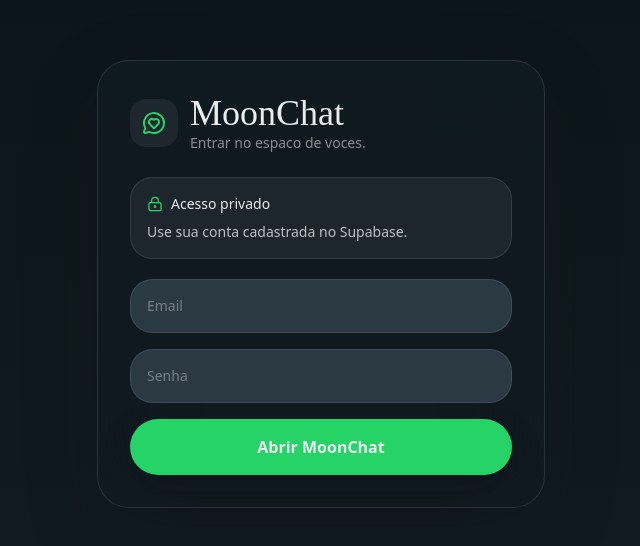
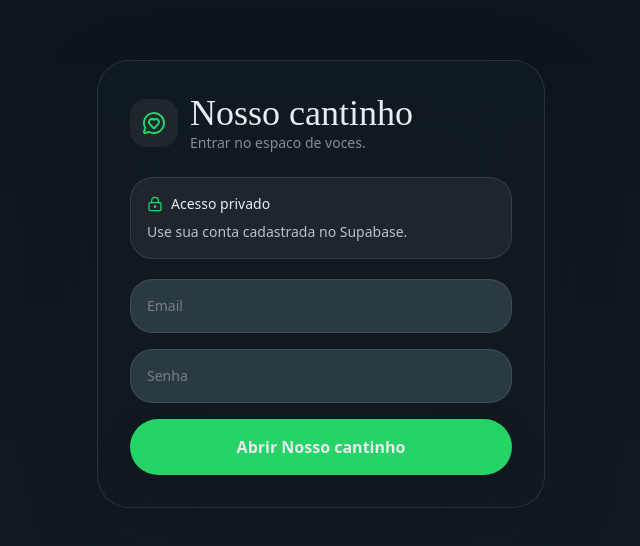
Before and after one commit to VitorTDS/Mensagens, a React (Vite) app: page /#/login in a window 1280 px wide. Shown: the part 116-662 px from the top of the page, without its empty margins (319-959 px from the left). Built offline with nearby package versions, Linux system fonts and the light colour scheme; no server answers.

Commit message:
Rename site to Nosso cantinho

```diff
--- a/index.html
+++ b/index.html
@@ -13,9 +13,9 @@
     <meta http-equiv="Permissions-Policy" content="camera=(), microphone=(), geolocation=(), payment=()" />
     <meta
       name="description"
-      content="MoonChat: aplicativo premium de mensagens privadas para casal."
+      content="Nosso cantinho: aplicativo premium de mensagens privadas para casal."
     />
-    <title>MoonChat</title>
+    <title>Nosso cantinho</title>
   </head>
   <body>
     <div id="root"></div>
--- a/src/components/ui/loading-screen.tsx
+++ b/src/components/ui/loading-screen.tsx
@@ -1,5 +1,6 @@
 import { motion } from 'framer-motion'
 import { MoonStar } from 'lucide-react'
+import { APP_NAME } from '../../lib/constants'
 
 export function LoadingScreen() {
   return (
@@ -16,7 +17,7 @@
           <MoonStar className="h-10 w-10 animate-pulseheart text-[var(--accent)]" />
         </div>
         <div className="text-center">
-          <p className="font-display text-4xl text-[var(--text-primary)]">MoonChat</p>
+          <p className="font-display text-4xl text-[var(--text-primary)]">{APP_NAME}</p>
           <p className="mt-1 text-sm text-[var(--text-muted)]">Carregando o seu espaco privado.</p>
         </div>
       </motion.div>
--- a/src/hooks/use-chat.ts
+++ b/src/hooks/use-chat.ts
@@ -1,5 +1,6 @@
 import { useEffect, useMemo, useRef, useState } from 'react'
 import { toast } from 'sonner'
+import { APP_NAME } from '../lib/constants'
 import { playMessageSound } from '../lib/sound'
 import {
   getMessages,
@@ -86,7 +87,7 @@
           lastIncomingRef.current = latestIncoming.id
           playMessageSound(740)
           if (Notification.permission === 'granted') {
-            new Notification('Nova mensagem no MoonChat', {
+            new Notification(`Nova mensagem no ${APP_NAME}`, {
               body: latestIncoming.content || 'Imagem enviada',
             })
           }
--- a/src/layouts/app-shell.tsx
+++ b/src/layouts/app-shell.tsx
@@ -6,6 +6,7 @@
 import { Sidebar } from '../components/sidebar'
 import { useChatContext } from '../hooks/use-chat-context'
 import { useSession } from '../hooks/use-session'
+import { APP_NAME } from '../lib/constants'
 
 export function AppShell() {
   const { user, signOut } = useSession()
@@ -58,7 +59,7 @@
                 {mobileOpen ? <X className="h-5 w-5" /> : <Menu className="h-5 w-5" />}
               </button>
               <div className="min-w-0">
-                <p className="truncate font-display text-2xl text-[var(--text-primary)] sm:text-3xl">MoonChat</p>
+                <p className="truncate font-display text-2xl text-[var(--text-primary)] sm:text-3xl">{APP_NAME}</p>
                 <p className="text-sm text-[var(--text-muted)]">Um lugar so de voces dois.</p>
               </div>
             </div>
--- a/src/lib/constants.ts
+++ b/src/lib/constants.ts
@@ -1,4 +1,4 @@
-export const APP_NAME = 'MoonChat'
+export const APP_NAME = 'Nosso cantinho'
 const env = import.meta.env
 
 export const RELATIONSHIP_START =
--- a/src/lib/pwa.ts
+++ b/src/lib/pwa.ts
@@ -1,10 +1,11 @@
 import { registerSW } from 'virtual:pwa-register'
+import { APP_NAME } from './constants'
 
 export function registerPwa() {
   registerSW({
     immediate: true,
     onOfflineReady() {
-      console.info('MoonChat pronto para uso offline.')
+      console.info(`${APP_NAME} pronto para uso offline.`)
     },
   })
 }
--- a/src/pages/login-page.tsx
+++ b/src/pages/login-page.tsx
@@ -4,6 +4,7 @@
 import { useNavigate } from 'react-router-dom'
 import { toast } from 'sonner'
 import { Button } from '../components/ui/button'
+import { APP_NAME } from '../lib/constants'
 import { useSession } from '../hooks/use-session'
 import { isSupabaseConfigured } from '../services/supabase'
 
@@ -39,7 +40,7 @@
             <MessageCircleHeart className="h-6 w-6 text-[var(--accent)]" />
           </div>
           <div className="min-w-0">
-            <p className="truncate font-display text-3xl text-[var(--text-primary)] sm:text-4xl">MoonChat</p>
+            <p className="truncate font-display text-3xl text-[var(--text-primary)] sm:text-4xl">{APP_NAME}</p>
             <p className="text-sm text-[var(--text-muted)]">Entrar no espaco de voces.</p>
           </div>
         </div>
@@ -72,7 +73,7 @@
             className="w-full rounded-[1.4rem] border-[var(--panel-border)] bg-[var(--input-bg)] px-4 py-4 text-sm text-[var(--text-primary)] placeholder:text-[var(--text-soft)] focus:border-[var(--accent)] focus:ring-0"
           />
           <Button onClick={() => void handleLogin()} disabled={loading} className="h-14 w-full text-base">
-            {loading ? 'Entrando...' : 'Abrir MoonChat'}
+            {loading ? 'Entrando...' : `Abrir ${APP_NAME}`}
           </Button>
         </div>
       </motion.section>
--- a/vite.config.ts
+++ b/vite.config.ts
@@ -39,8 +39,8 @@
       registerType: 'autoUpdate',
       includeAssets: ['favicon.svg'],
       manifest: {
-        name: 'MoonChat',
-        short_name: 'MoonChat',
+        name: 'Nosso cantinho',
+        short_name: 'Nosso cantinho',
         description: 'Mensagens privadas para casal com foco em emocao, design e privacidade.',
         theme_color: '#120d18',
         background_color: '#120d18',
```
Also changed, not shown: 1 other file (tests, documents, lock files or other folders).
